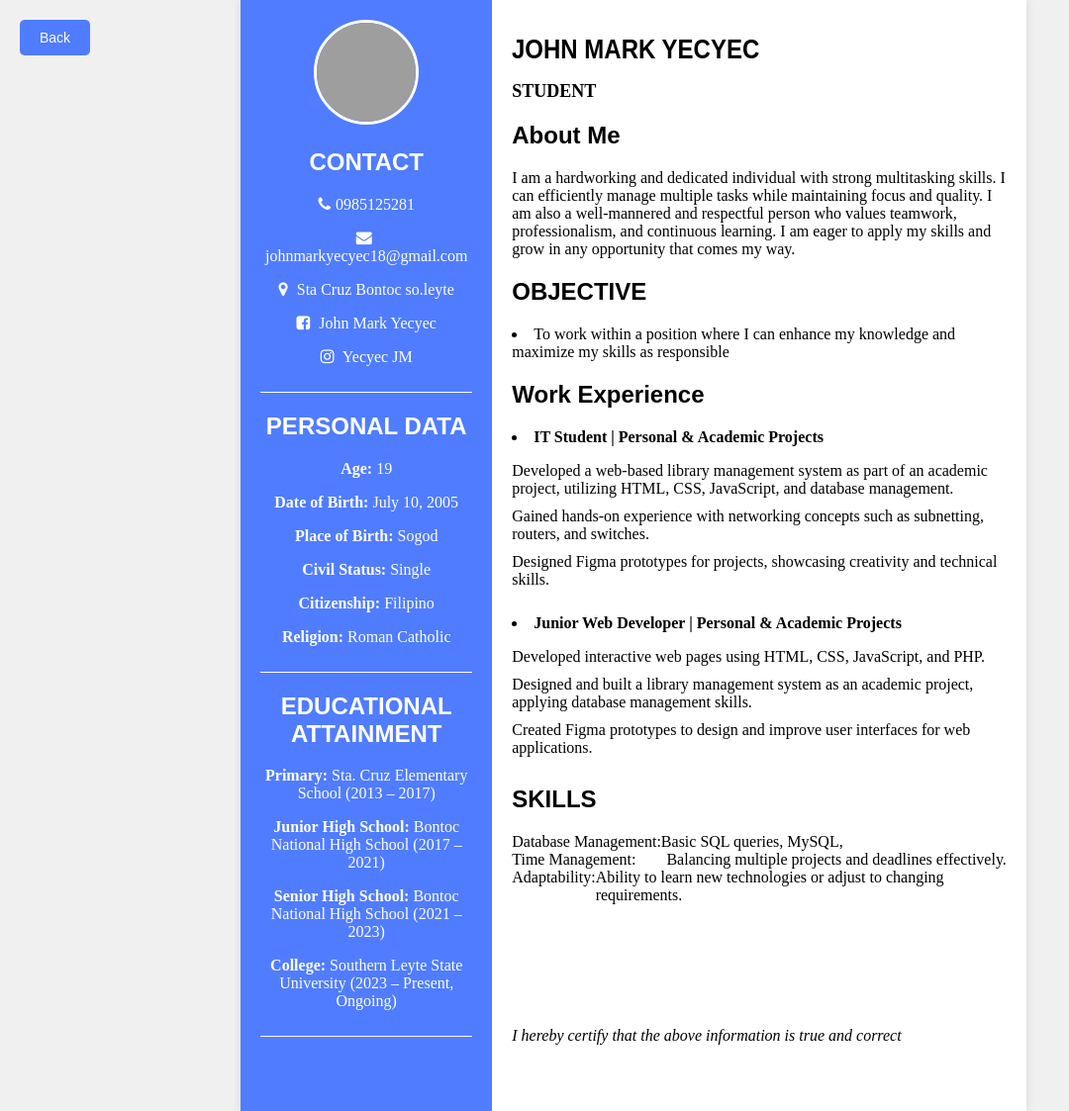
After one commit to JOHNMARK60/JOHNMARKYECYEC, a PHP site: page /index.html in a window 1280 px wide. The commit adds this page. Shown: the whole page at 99% size, without its empty margins (0-1080 px from the left). Run offline with PHP 8.4, Linux system fonts and the light colour scheme; some libraries are stand-ins or nearby versions; grey boxes are pictures that could not be loaded.

Commit message:
Add files via upload

```diff
--- /dev/null
+++ b/index.html
@@ -0,0 +1,89 @@
+<?php
+header("Content-Type: text/html; charset=UTF-8");
+?>
+<!DOCTYPE html>
+<html lang="en">
+<head>
+    <meta charset="UTF-8">
+    <meta name="viewport" content="width=device-width, initial-scale=1.0">
+    <title>Resume</title>
+    <link rel="stylesheet" href="index.css">
+    <link rel="preconnect" href="https://fonts.googleapis.com">
+    <link rel="preconnect" href="https://fonts.gstatic.com" crossorigin>
+    <link href="https://maxcdn.bootstrapcdn.com/font-awesome/4.2.0/css/font-awesome.min.css" rel="stylesheet">
+
+</head>
+<body>
+
+<!-- Back Button -->
+<a href="home.php" class="backButton">Back</a>
+
+<page size="A4">
+    <div class="container">
+        <div class="leftPanel">
+            <img src="MARK.jpg" alt="Profile Picture"/>
+            <div class="details">
+                <div class="item bottomLineSeparator">
+                    <h2>CONTACT</h2>
+                    <div class="smallText">
+                        <p><i class="fa fa-phone contactIcon"></i>0985125281</p>
+                        <p><i class="fa fa-envelope contactIcon"></i> <a href="mailto:lorem@ipsum.com">johnmarkyecyec18@gmail.com</a></p>
+                        <p><i class="fa fa-map-marker contactIcon"></i> Sta Cruz Bontoc so.leyte</p>
+                        <p><i class="fa fa-facebook-square contactIcon"></i> <a href="#">John Mark Yecyec</a></p>
+                        <p><i class="fa fa-instagram contactIcon"></i> <a href="#">Yecyec JM</a></p>
+                    </div>
+                </div>
+                <div class="item bottomLineSeparator">
+                    <h2>PERSONAL DATA</h2>
+                    <p><strong>Age:</strong> 19</p>
+                    <p><strong>Date of Birth:</strong> July 10, 2005</p>
+                    <p><strong>Place of Birth:</strong> Sogod</p>
+                    <p><strong>Civil Status:</strong> Single</p>
+                    <p><strong>Citizenship:</strong> Filipino</p>
+                    <p><strong>Religion:</strong> Roman Catholic</p>
+                </div>
+                <div class="item bottomLineSeparator">
+                    <h2>EDUCATIONAL ATTAINMENT</h2>
+                    <p><strong>Primary:</strong> Sta. Cruz Elementary School (2013 – 2017)</p>
+                    <p><strong>Junior High School:</strong> Bontoc National High School (2017 – 2021)</p>
+                    <p><strong>Senior High School:</strong> Bontoc National High School (2021 – 2023)</p>
+                    <p><strong>College:</strong> Southern Leyte State University (2023 – Present, Ongoing)</p>
+                </div>
+            </div>
+        </div>
+        <div class="rightPanel">
+            <h1>JOHN MARK YECYEC</h1>
+            <h3>STUDENT</h3>
+            <h2>About Me</h2>
+            <p>I am a hardworking and dedicated individual with strong multitasking skills. I can efficiently manage multiple tasks while maintaining focus and quality. I am also a well-mannered and respectful person who values teamwork, professionalism, and continuous learning. I am eager to apply my skills and grow in any opportunity that comes my way.</p>
+            <h2>OBJECTIVE</h2>
+            <li> To work within a position where I can enhance my knowledge and maximize my skills as responsible </li>
+            <h2>Work Experience</h2>
+            <li><span class="bolded">IT Student | Personal & Academic Projects</span>
+                <ul>
+                    <li>Developed a web-based library management system as part of an academic project, utilizing HTML, CSS, JavaScript, and database management.</li>
+                    <li>Gained hands-on experience with networking concepts such as subnetting, routers, and switches.</li>
+                    <li>Designed Figma prototypes for projects, showcasing creativity and technical skills.</li>
+                </ul>
+            </li>
+            <li><span class="bolded">Junior Web Developer | Personal & Academic Projects</span>
+                <ul>
+                    <li>Developed interactive web pages using HTML, CSS, JavaScript, and PHP.</li>
+                    <li>Designed and built a library management system as an academic project, applying database management skills.</li>
+                    <li>Created Figma prototypes to design and improve user interfaces for web applications.</li>
+                </ul>
+            </li>
+            <h2>SKILLS</h2>
+            <div class="smallText">
+                <div class="skill"><span>Database Management:Basic SQL queries, MySQL,</s</div>
+                <div class="skill"><span>Time Management: </span><span>Balancing multiple projects and deadlines effectively.</span></div>
+                <div class="skill"><span>Adaptability:  </span><span>Ability to learn new technologies or adjust to changing requirements.</span>
+            </div>
+            <br><br><br><br><br><br>
+            <p><i>I hereby certify that the above information is true and correct</i></p>
+        </div>
+    </div>
+</page>
+
+</body>
+</html>
```
Also changed, not shown: index.css (line endings or trailing spaces).
